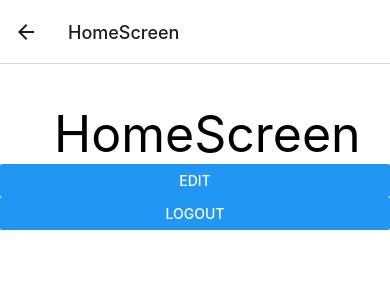
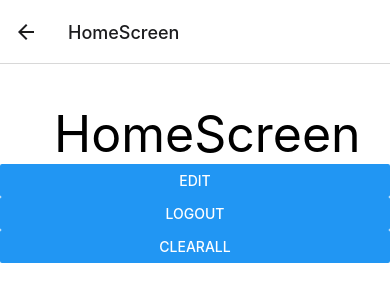
Before and after one commit to Create-Native/Muistilista_1, a React Native app: screen /Home in a window 390 px wide. Shown: the top 302 px of the page. Built offline with nearby package versions, Linux system fonts and the light colour scheme.

Commit message:
ClearAll nappi väliaiseksi tyhjentämään musiti

```diff
--- a/components/HomeScreen.js
+++ b/components/HomeScreen.js
@@ -87,6 +87,10 @@ const getData = async() => {
             title="LogOut"
             onPress={() => navigation.navigate('Login')}
             />
+        <Button style={Styles.buttonLogIn}
+            title="ClearAll"
+            onPress={() => AsyncStorage.clear()}
+            />
       </View>
     </SafeAreaView>
 
```
